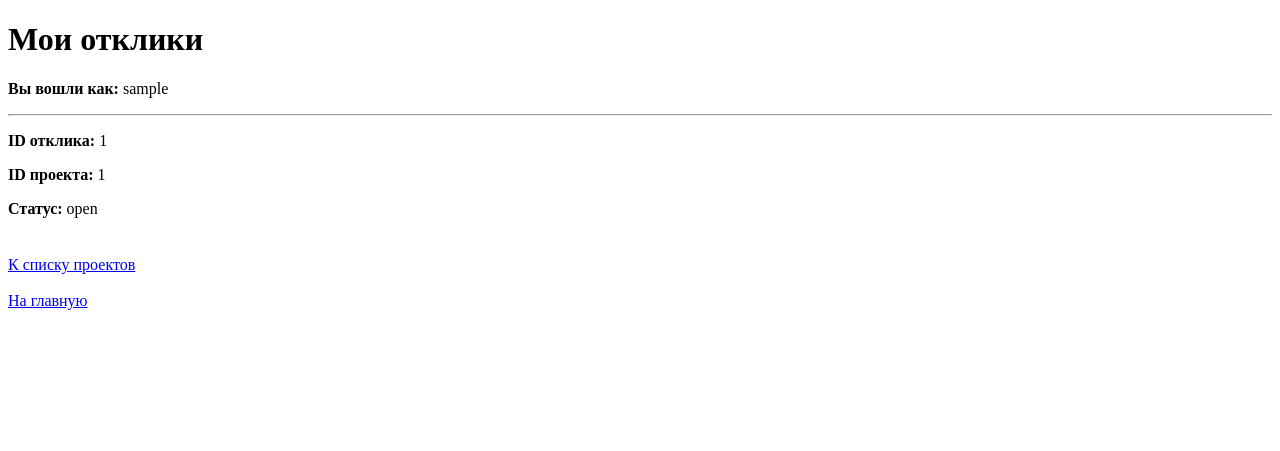
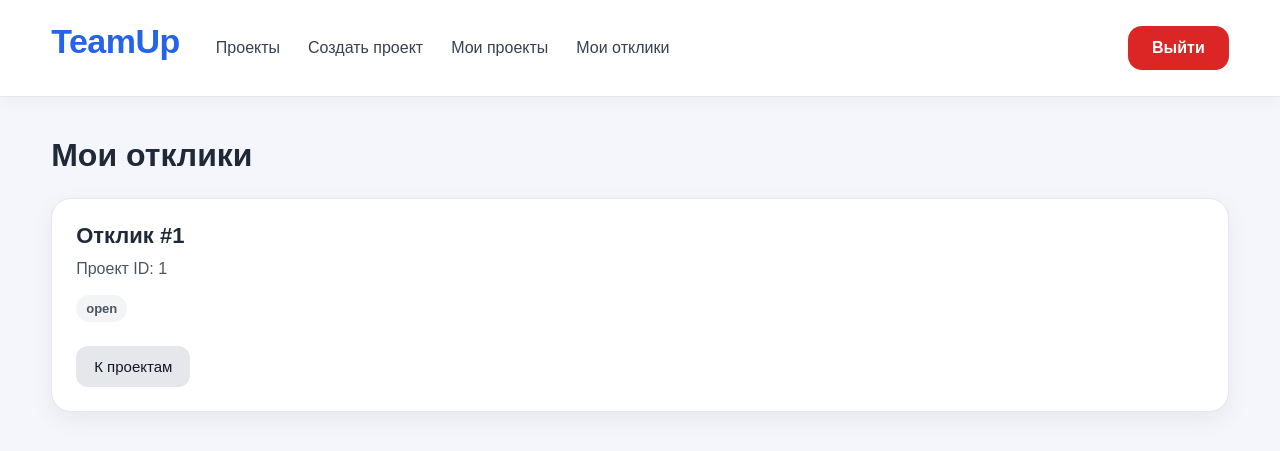
Before and after one commit to khlystovakatya/teamup, a FastAPI app: page /my-applications in a window 1280 px wide. Shown: the top 451 px of the page. Run offline with FastAPI, Linux system fonts and the light colour scheme; a user stored in the database is signed in; tables that the repository leaves empty hold one stand-in row (values such as "Sample post").

Commit message:
добавлен интерфейс страницы моих откликов

```diff
--- a/templates/my_applications.html
+++ b/templates/my_applications.html
@@ -1,32 +1,49 @@
-<!DOCTYPE html>
-<html lang="ru">
-<head>
-    <meta charset="UTF-8">
-    <title>Мои отклики</title>
-</head>
-<body>
-    <h1>Мои отклики</h1>
+{% extends "base.html" %}
 
-    <p><strong>Вы вошли как:</strong> {{ user_name }}</p>
+{% block title %}Мои отклики{% endblock %}
 
-    <hr>
+{% block content %}
+<h1 class="page-title">Мои отклики</h1>
 
-    {% if applications %}
-        {% for application in applications %}
-            <div style="margin-bottom: 20px;">
-                <p><strong>ID отклика:</strong> {{ application.id }}</p>
-                <p><strong>ID проекта:</strong> {{ application.project_id }}</p>
-                <p><strong>Статус:</strong> {{ application.status }}</p>
-            </div>
-            </hr>
-        {% endfor %}
-    {% else %}
-        <p>У вас пока нет откликов.</p>
-    {% endif %}
+{% if applications %}
+<div class="project-grid">
+    {% for application in applications %}
+    <div class="card project-card">
 
-    <br>
-    <a href="/projects">К списку проектов</a>
+        <div>
+            <h3>Отклик #{{ application.id }}</h3>
+            <p>Проект ID: {{ application.project_id }}</p>
+        </div>
+
+        <div class="meta">
+            {% if application.status == "pending" %}
+                <span class="badge badge-warning">На рассмотрении</span>
+            {% elif application.status == "accepted" %}
+                <span class="badge badge-success">Принят</span>
+            {% elif application.status == "rejected" %}
+                <span class="badge badge-muted">Отклонен</span>
+            {% else %}
+                <span class="badge badge-muted">{{ application.status }}</span>
+            {% endif %}
+        </div>
+
+        <div class="actions">
+            <a href="/projects" class="button button-secondary">
+                К проектам
+            </a>
+        </div>
+
+    </div>
+    {% endfor %}
+</div>
+{% else %}
+<div class="card empty">
+    У вас пока нет откликов 😔
     <br><br>
-    <a href="/">На главную</a>
-</body>
-</html>
+    <a href="/projects" class="button">
+        Найти проект
+    </a>
+</div>
+{% endif %}
+
+{% endblock %}
```
